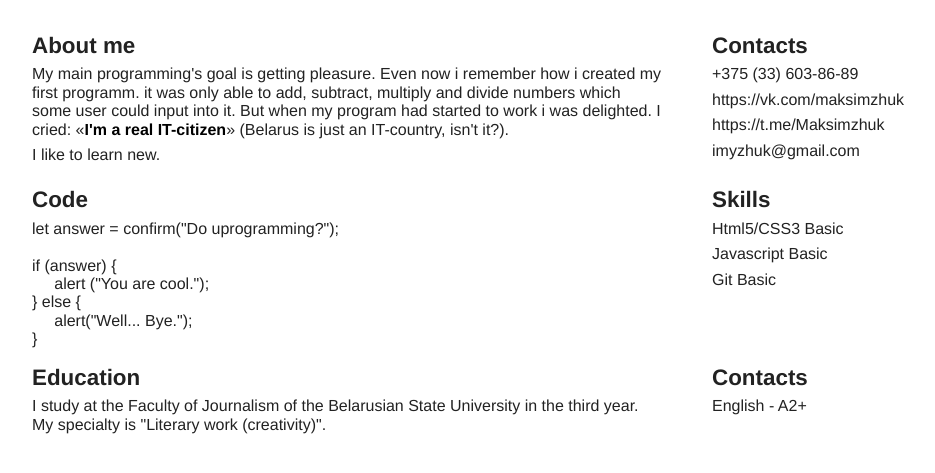
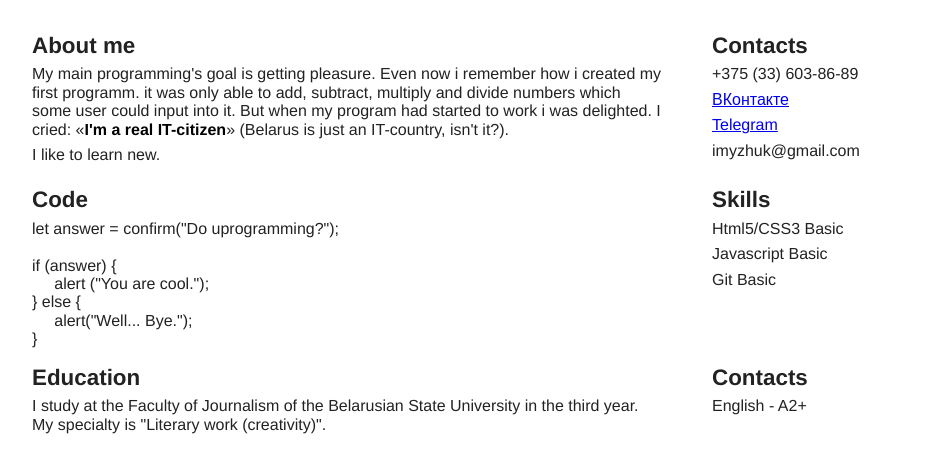
Before and after one commit to imyzhuk/rsschool-cv, a plain HTML site: page index.html in a window 1280 px wide. Shown: the part 223-696 px from the top of the page, without its empty margins (108-1043 px from the left). Drawn offline with Linux system fonts and the light colour scheme.

Commit message:
feat: add 2 links

```diff
--- a/index.html
+++ b/index.html
@@ -42,8 +42,8 @@
                     </h3>
                     <ul class="contacts__list">
                         <li class="contacts__item">+375 (33) 603-86-89</li>
-                        <li class="contacts__item">https://vk.com/maksimzhuk</li>
-                        <li class="contacts__item">https://t.me/Maksimzhuk</li>
+                        <li class="contacts__item"><a href="https://vk.com/maksimzhuk" class="contacts__link">ВКонтакте</a></li>
+                        <li class="contacts__item"><a href="https://t.me/Maksimzhuk" class="contacts__link">Telegram</a></li>
                         <li class="contacts__item">imyzhuk@gmail.com</li>
                         </ul>
                 </div>
```
